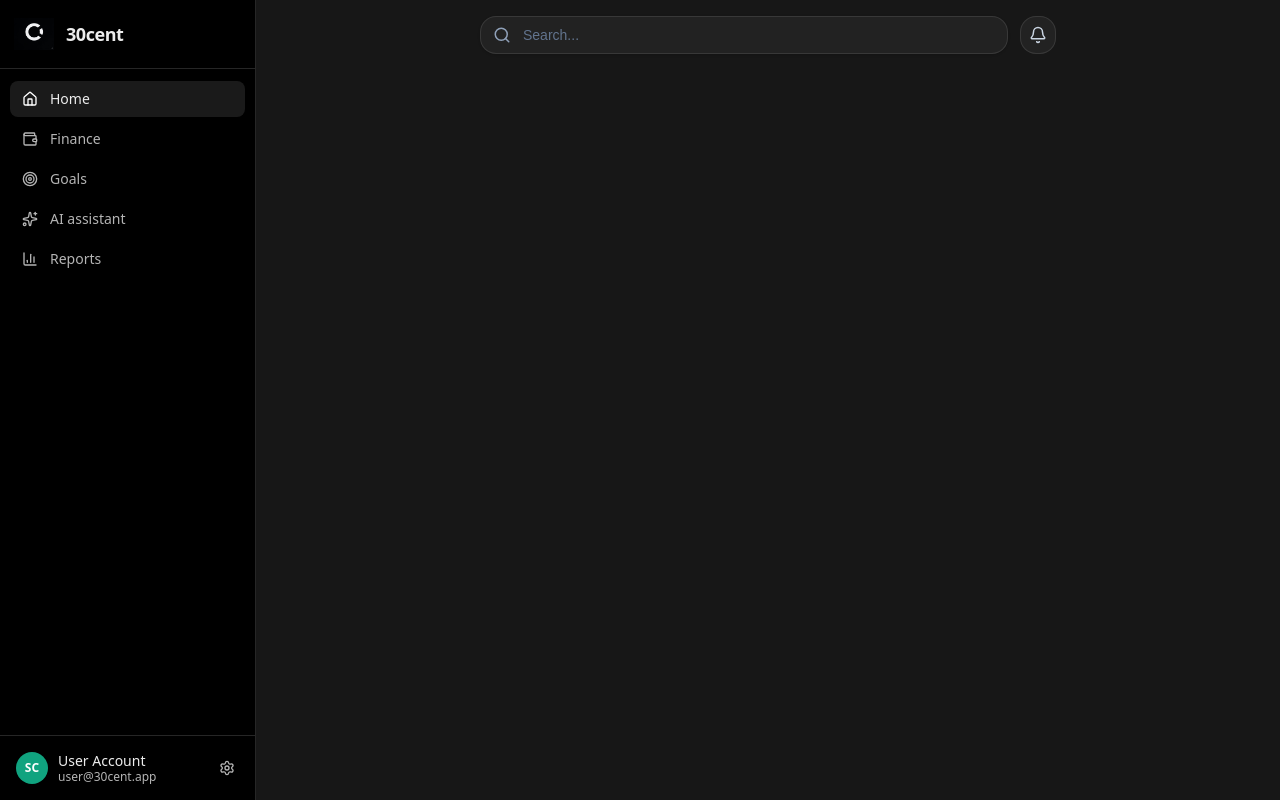
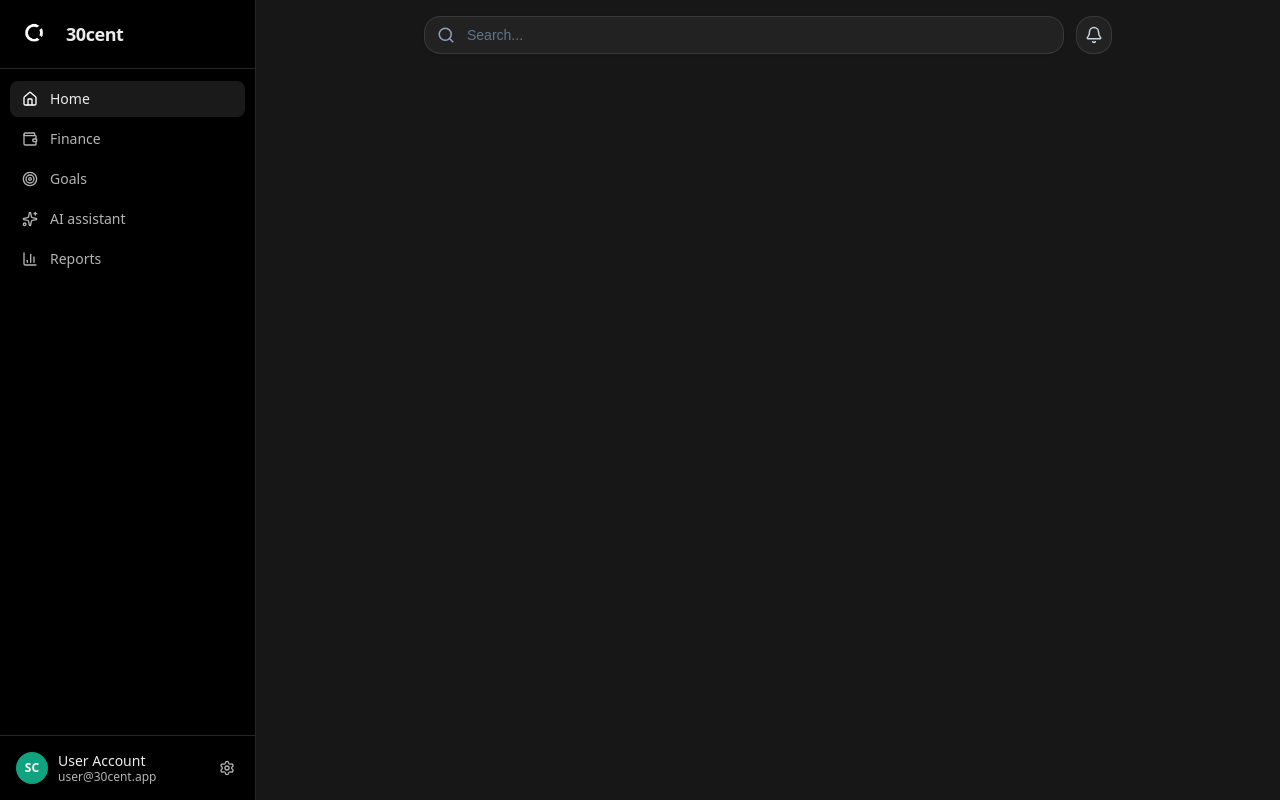
Before and after one commit to Surajajax/30cent, a Next.js app in the folder frontend/: page / in a window 1280 px wide. Built offline with nearby package versions, Linux system fonts and the light colour scheme.

Commit message:
alter the logo and align the home page.

```diff
--- a/frontend/app/page.tsx
+++ b/frontend/app/page.tsx
@@ -7,9 +7,9 @@ const page = () => {
   const [query, setQuery] = useState("");
 
   return (
-    <div className="px-4 py-4 text-[#ececec]">
-      <div className="mx-auto flex w-full max-w-xl justify-end gap-3">
-        <div className="relative flex min-w-0 flex-1 items-center gap-3 rounded-2xl border border-white/10 bg-white/5 px-3 py-2 shadow-sm shadow-black/10">
+    <div className="px-4 py-4 text-[#ececec] sm:px-6 lg:px-8">
+      <div className="mx-auto flex w-full max-w-screen-xl justify-center gap-3">
+        <div className="relative flex min-w-0 w-full max-w-[640px] items-center gap-3 rounded-2xl border border-white/10 bg-white/5 px-3 py-2 shadow-sm shadow-black/10">
           <div className="text-slate-400">
             <Search size={18} />
           </div>
--- a/frontend/components/Sidebar.tsx
+++ b/frontend/components/Sidebar.tsx
@@ -3,6 +3,7 @@
 import Link from 'next/link';
 import Image from 'next/image';
 import { usePathname } from 'next/navigation';
+import imageBlack from '../image_black.png';
 import {
   Home,
   Wallet,
@@ -41,7 +42,7 @@ export default function Sidebar() {
           className="relative w-10 h-10 flex-shrink-0"
         >
           <Image
-            src="/logo.png"
+            src={imageBlack}
             alt="30cent Logo"
             width={40}
             height={40}
```
